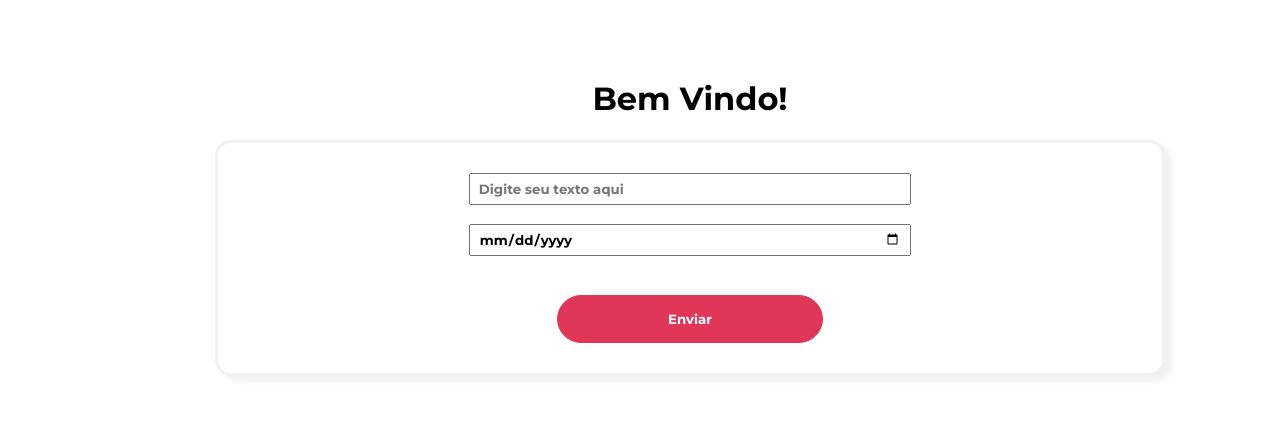
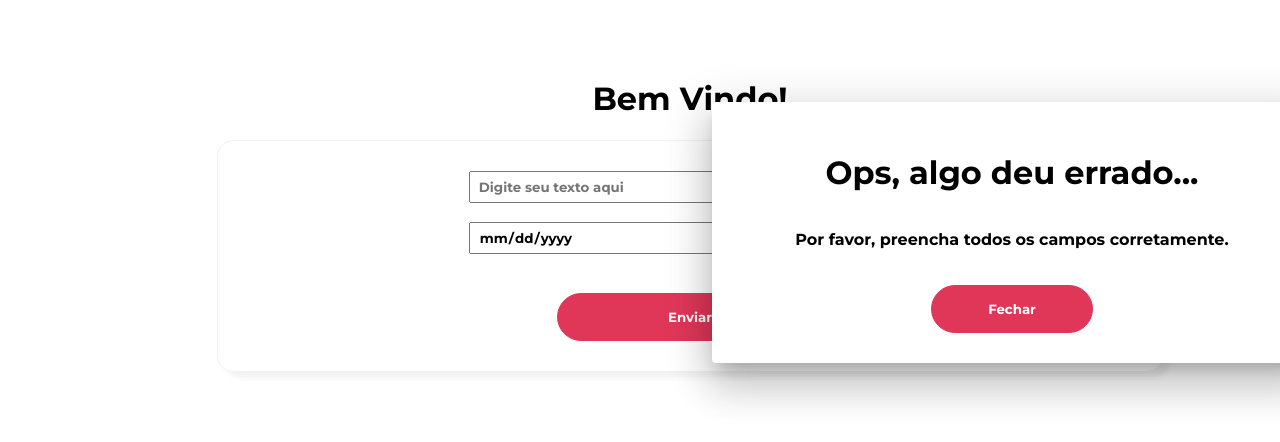
Before and after one commit to JulioFavaro98/AngularEstudos, an Angular app: page / in a window 1280 px wide. Both pictures are taken after a click on the button "Enviar". Shown: the top 442 px of the page. Built offline with nearby package versions, Linux system fonts and the light colour scheme; a web font is replaced by a local one.

Commit message:
Cria um pop-up de erro

```diff
--- a/package.json
+++ b/package.json
@@ -11,10 +11,12 @@
   "private": true,
   "dependencies": {
     "@angular/animations": "^16.2.0",
+    "@angular/cdk": "^16.2.8",
     "@angular/common": "^16.2.0",
     "@angular/compiler": "^16.2.0",
     "@angular/core": "^16.2.0",
     "@angular/forms": "^16.2.0",
+    "@angular/material": "^16.2.8",
     "@angular/platform-browser": "^16.2.0",
     "@angular/platform-browser-dynamic": "^16.2.0",
     "@angular/router": "^16.2.0",
--- /dev/null
+++ b/src/app/modules/dialogs/error-dialog/error-dialog.component.css
@@ -0,0 +1,23 @@
+div{
+    display: flex;
+    flex-direction: column;
+    justify-content: center;
+    align-items: center;
+    padding: 30px;
+}
+
+button {
+    width: 30%;
+    height: 3rem;
+    color: white;
+    background-color: #e03759;
+    border: 1px solid #e03759;
+    border-radius: 30px;
+    cursor: pointer;
+    margin: 20px auto 0 auto;
+    transition: background-color 0.3s ease;
+}
+
+button:hover{
+    background-color: #a81230;
+}
--- /dev/null
+++ b/src/app/modules/dialogs/error-dialog/error-dialog.component.html
@@ -0,0 +1,5 @@
+<div>
+    <h1>Ops, algo deu errado...</h1>
+    <p>{{ data.descErro }}</p>
+    <button (click)="cancel()">Fechar</button>
+</div>
--- /dev/null
+++ b/src/app/modules/dialogs/error-dialog/error-dialog.component.ts
@@ -0,0 +1,20 @@
+import { Component, Inject } from '@angular/core';
+import { MatDialogRef, MAT_DIALOG_DATA } from '@angular/material/dialog';
+
+@Component({
+  selector: 'app-error-dialog',
+  templateUrl: './error-dialog.component.html',
+  styleUrls: ['./error-dialog.component.css']
+})
+export class ErrorDialogComponent {
+
+  constructor(
+    public dialogRef: MatDialogRef<ErrorDialogComponent>,
+    @Inject(MAT_DIALOG_DATA) public data: {descErro: string}
+  ){}
+
+  cancel(): void{
+    this.dialogRef.close();
+  }
+
+}
--- a/src/app/modules/texto-data/texto-data.component.css
+++ b/src/app/modules/texto-data/texto-data.component.css
@@ -17,7 +17,7 @@ form {
     padding: 30px;
     width: 70%;
     box-shadow: 7px 5px 5px rgba(121, 120, 120, 0.1);
-    border: solid rgba(121, 120, 120, 0.1);
+    border: 1px solid rgba(121, 120, 120, 0.1);
     border-radius: 16px;
     margin: 0 auto;
 }
--- a/src/app/modules/texto-data/texto-data.component.html
+++ b/src/app/modules/texto-data/texto-data.component.html
@@ -9,6 +9,6 @@
             <input type="date" [(ngModel)]="dataInput" name="dataInput" id="dataInput">
         </div>
         <br>
-        <button (click)="enviarInformacoes()">Enviar</button>
+        <button type="button" (click)="enviarInformacoes()">Enviar</button>
     </form>
 </div>
--- a/src/app/modules/texto-data/texto-data.component.ts
+++ b/src/app/modules/texto-data/texto-data.component.ts
@@ -1,4 +1,6 @@
 import { Component } from '@angular/core';
+import { MatDialog } from '@angular/material/dialog';
+import { ErrorDialogComponent } from '../dialogs/error-dialog/error-dialog.component';
 
 @Component({
   selector: 'app-texto-data',
@@ -9,19 +11,48 @@ export class TextoDataComponent {
   textoInput: string = '';
   dataInput: string = '';
   isDataInvalida: boolean = false;
+  descErro: string = '';
+
+
+  constructor(public dialog: MatDialog){
+
+  }
+
+  openDialog(): void {
+    const dialogRef = this.dialog.open(ErrorDialogComponent, {
+      width: '600px',
+      data: { descErro: this.descErro },
+      disableClose: true,
+      position: {top: '-20rem', left: '44rem'},
+      panelClass: 'custom-dialog-container'
+    });
+
+    document.body.classList.add('dialog-open');
+    document.body.classList.add('overlay')
+
+    dialogRef.afterClosed().subscribe(result => {
+      console.log('Dialogo foi fechado');
+      document.body.classList.remove('dialog-open');
+      document.body.classList.remove('overlay')
+    });
+  }
+
 
   enviarInformacoes(){
 
     if (!this.textoInput || !this.dataInput) {
-      alert('Por favor, preencha todos os campos corretamente.');
+      this.descErro = 'Por favor, preencha todos os campos corretamente.';
+      this.openDialog();
       return;
     }
 
     const inputData = new Date(this.dataInput);
     const dataAtual = new Date();
 
+
     if(inputData < dataAtual){
-      alert("Insira uma data futura")
+      this.descErro = 'Por favor, insira uma data válida.'
+      this.openDialog();
       this.isDataInvalida = true;
       this.dataInput = '';
       return
--- a/src/styles.css
+++ b/src/styles.css
@@ -3,5 +3,13 @@
 *{
     font-family: montserrat;
     font-weight: 300;
+}
 
+.dialog-open {
+    overflow: hidden;
+    pointer-events: none;
 }
+
+.dialog-open .mat-dialog-container {
+    pointer-events: auto;
+}
```
Also changed, not shown: src/app/app.module.ts (+7 -3 lines), 1 other file (tests, documents, lock files or other folders).
